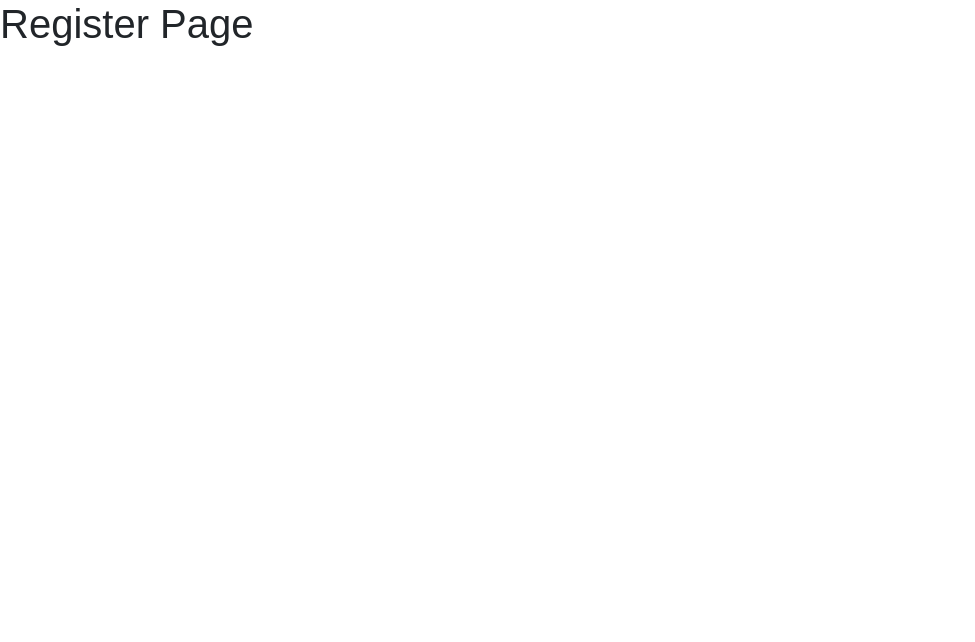
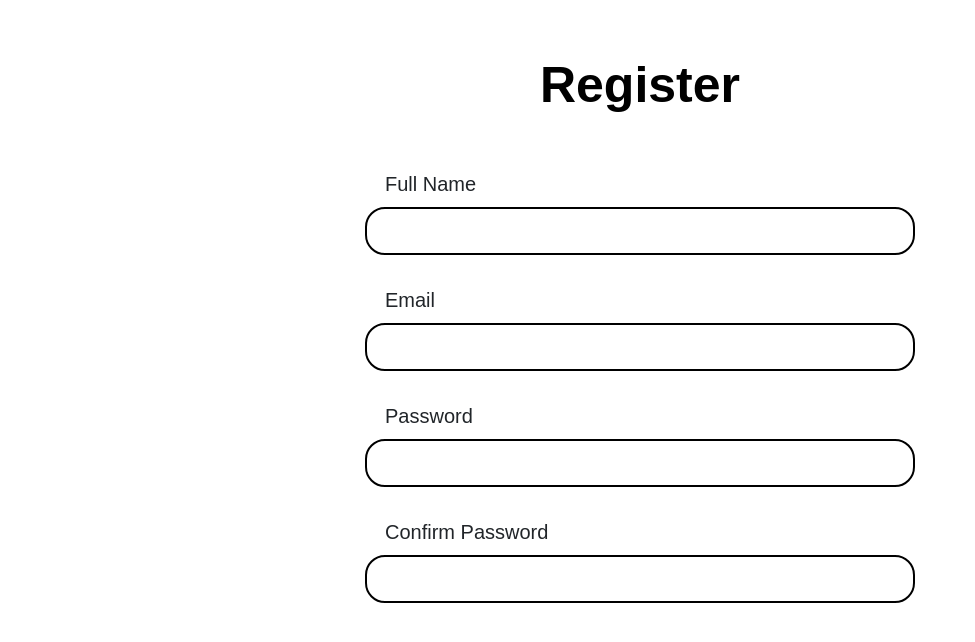
Before and after one commit to piyushgarg-dev/Payment-Gateway-Assignment-CQ, a React (Create React App) app in the folder client/: page /register in a window 1280 px wide. Shown: the top 642 px of the page, without its empty margins (0-975 px from the left). Built offline with nearby package versions, Linux system fonts and the light colour scheme; no server answers.

Commit message:
Register Page Layout

```diff
--- a/client/src/pages/Registerpage/Register.jsx
+++ b/client/src/pages/Registerpage/Register.jsx
@@ -1,9 +1,27 @@
 import React from "react";
-
+import "./register.css";
 const Register = () => {
   return (
-    <div>
-      <h1>Register Page</h1>
+    <div className="register-page mt-5">
+      <p className="register-page-head">Register</p>
+      <div className="register-page-form">
+        <label className="register-page-label" for="name">
+          Full Name
+        </label>
+        <input type="text" id="name" className="register-form-input" />
+        <label className="register-page-label" for="email">
+          Email
+        </label>
+        <input type="email" id="email" className="register-form-input" />
+        <label className="register-page-label" for="password">
+          Password
+        </label>
+        <input type="password" id="password" className="register-form-input" />
+        <label className="register-page-label" for="confirm">
+          Confirm Password
+        </label>
+        <input type="password" id="confirm" className="register-form-input" />
+      </div>
     </div>
   );
 };
--- /dev/null
+++ b/client/src/pages/Registerpage/register.css
@@ -0,0 +1,26 @@
+.register-page {
+  max-width: 550px;
+  margin: auto;
+  border-radius: 2px;
+}
+.register-page-head {
+  color: black;
+  text-align: center;
+  font-size: 50px;
+  font-weight: bolder;
+}
+.register-page-form {
+  margin-top: 10px;
+}
+.register-page-label {
+  font-size: 20px;
+  margin-left: 20px;
+  margin-top: 30px;
+}
+.register-form-input {
+  display: block;
+  width: 100%;
+  padding: 10px 20px;
+  border-radius: 20px;
+  border: 2px solid black;
+}
```
